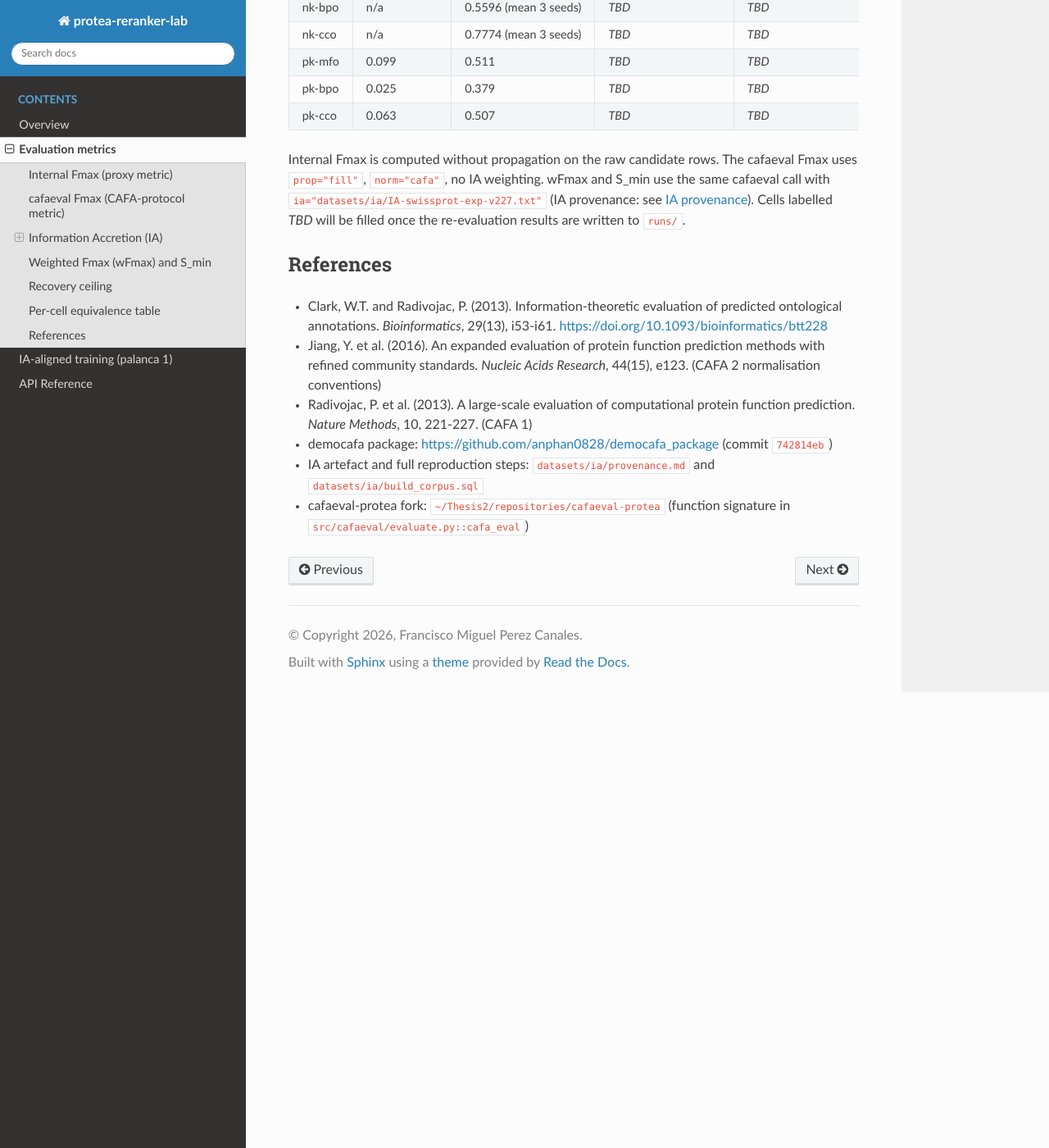
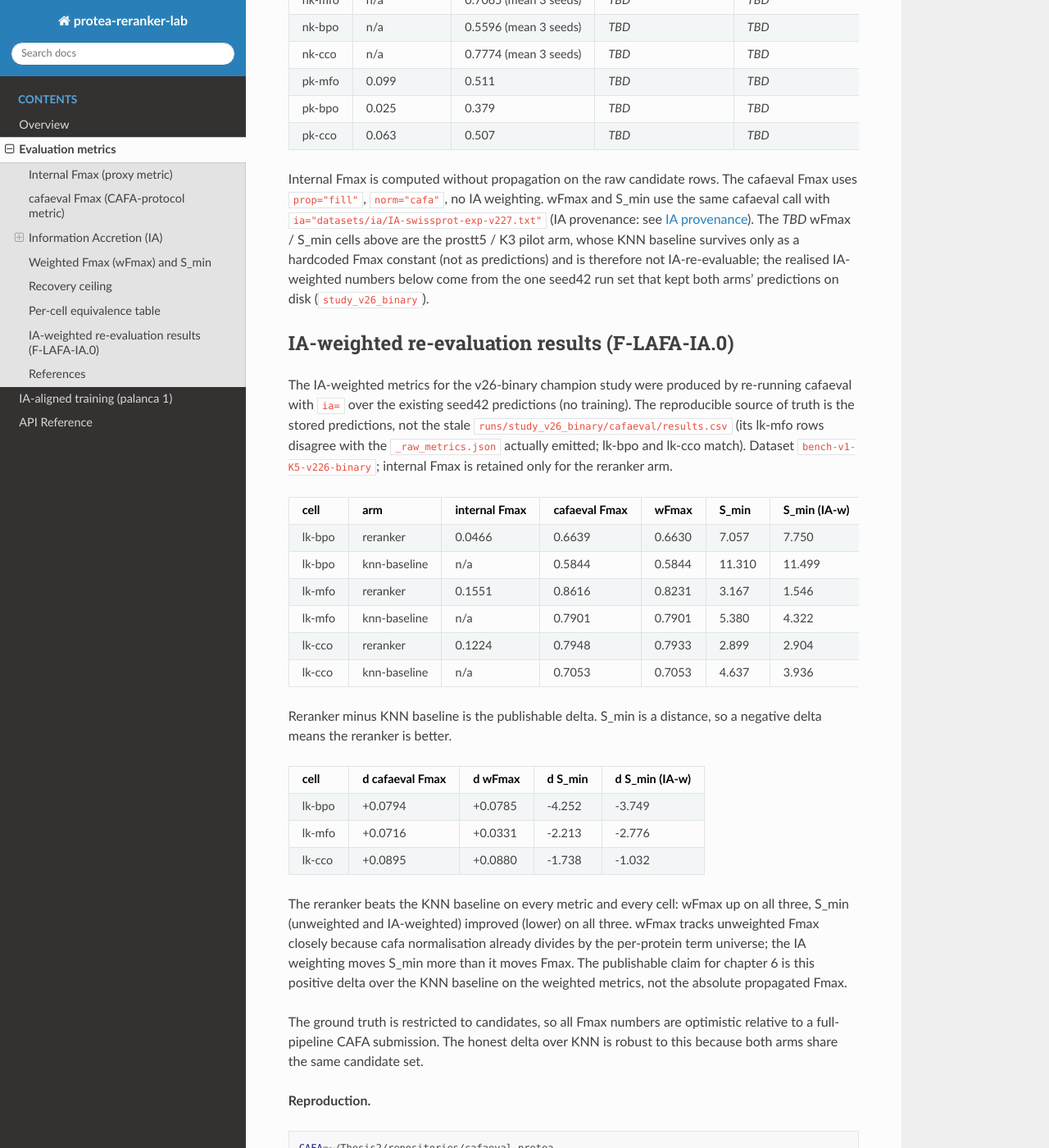
Before and after one commit to frapercan/protea-reranker-lab, a Sphinx documentation site: the page built from docs/source/metrics.rst, in a window 1280 px wide and 1400 px high, scrolled down 5831 px. Shown: the whole window at 82% size. Built offline with Sphinx 7.4.7 and the Read the Docs theme 3.1.0, drawn with Linux system fonts in a browser that asks for light colours; some of the changed text lies outside the part shown.

Commit message:
feat(lafa-ia): IA-weighted re-eval of existing seed42 runs (F-LAFA-IA.0)
Re-runs cafaeval with ia= over the existing v26-binary champion
predictions (study_v26_binary, bench-v1-K5-v226-binary) for both the
reranker and KNN baseline arms, recording the four reference numbers per
cell (internal Fmax / cafaeval Fmax / wFmax / S_min). No training, no
prediction regeneration.

The reranker beats the KNN baseline on every metric and every lk cell:
wFmax up on all three, S_min (unweighted and IA-weighted) improved on all
three. The publishable claim is this positive delta on the weighted
metrics, not the propagation-inflated unweighted Fmax.

Adds experiments/lafa_ia/reeval_ia_baseline.py (reproducible driver,
emits gitignored runs/lafa_ia artefacts) and docs/source/lafa_ia_metrics
.rst, the chapter-6 metrics reference explaining every metric and why
they differ. Documents two honesty caveats: the candidate-restricted gt
is optimistic, and the stale lk-mfo rows in study results.csv disagree
with the cafaeval output actually stored on disk.

```diff
--- a/docs/source/metrics.rst
+++ b/docs/source/metrics.rst
@@ -434,8 +434,129 @@ Internal Fmax is computed without propagation on the raw candidate rows.
 The cafaeval Fmax uses ``prop="fill"``, ``norm="cafa"``, no IA weighting.
 wFmax and S_min use the same cafaeval call with
 ``ia="datasets/ia/IA-swissprot-exp-v227.txt"`` (IA provenance: see
-:ref:`metrics-ia-provenance`). Cells labelled *TBD* will be filled once
-the re-evaluation results are written to ``runs/``.
+:ref:`metrics-ia-provenance`). The *TBD* wFmax / S_min cells above are the
+prostt5 / K3 pilot arm, whose KNN baseline survives only as a hardcoded
+Fmax constant (not as predictions) and is therefore not IA-re-evaluable;
+the realised IA-weighted numbers below come from the one seed42 run set
+that kept both arms' predictions on disk (``study_v26_binary``).
+
+.. _metrics-ia-reeval:
+
+IA-weighted re-evaluation results (F-LAFA-IA.0)
+-----------------------------------------------
+
+The IA-weighted metrics for the v26-binary champion study were produced
+by re-running cafaeval with ``ia=`` over the existing seed42 predictions
+(no training). The reproducible source of truth is the stored predictions,
+not the stale ``runs/study_v26_binary/cafaeval/results.csv`` (its lk-mfo
+rows disagree with the ``_raw_metrics.json`` actually emitted; lk-bpo and
+lk-cco match). Dataset ``bench-v1-K5-v226-binary``; internal Fmax is
+retained only for the reranker arm.
+
+.. list-table::
+   :header-rows: 1
+
+   * - cell
+     - arm
+     - internal Fmax
+     - cafaeval Fmax
+     - wFmax
+     - S_min
+     - S_min (IA-w)
+   * - lk-bpo
+     - reranker
+     - 0.0466
+     - 0.6639
+     - 0.6630
+     - 7.057
+     - 7.750
+   * - lk-bpo
+     - knn-baseline
+     - n/a
+     - 0.5844
+     - 0.5844
+     - 11.310
+     - 11.499
+   * - lk-mfo
+     - reranker
+     - 0.1551
+     - 0.8616
+     - 0.8231
+     - 3.167
+     - 1.546
+   * - lk-mfo
+     - knn-baseline
+     - n/a
+     - 0.7901
+     - 0.7901
+     - 5.380
+     - 4.322
+   * - lk-cco
+     - reranker
+     - 0.1224
+     - 0.7948
+     - 0.7933
+     - 2.899
+     - 2.904
+   * - lk-cco
+     - knn-baseline
+     - n/a
+     - 0.7053
+     - 0.7053
+     - 4.637
+     - 3.936
+
+Reranker minus KNN baseline is the publishable delta. S_min is a distance,
+so a negative delta means the reranker is better.
+
+.. list-table::
+   :header-rows: 1
+
+   * - cell
+     - d cafaeval Fmax
+     - d wFmax
+     - d S_min
+     - d S_min (IA-w)
+   * - lk-bpo
+     - +0.0794
+     - +0.0785
+     - -4.252
+     - -3.749
+   * - lk-mfo
+     - +0.0716
+     - +0.0331
+     - -2.213
+     - -2.776
+   * - lk-cco
+     - +0.0895
+     - +0.0880
+     - -1.738
+     - -1.032
+
+The reranker beats the KNN baseline on every metric and every cell: wFmax
+up on all three, S_min (unweighted and IA-weighted) improved (lower) on all
+three. wFmax tracks unweighted Fmax closely because cafa normalisation
+already divides by the per-protein term universe; the IA weighting moves
+S_min more than it moves Fmax. The publishable claim for chapter 6 is this
+positive delta over the KNN baseline on the weighted metrics, not the
+absolute propagated Fmax.
+
+The ground truth is restricted to candidates, so all Fmax numbers are
+optimistic relative to a full-pipeline CAFA submission. The honest delta
+over KNN is robust to this because both arms share the same candidate set.
+
+**Reproduction.**
+
+.. code-block:: bash
+
+   CAFA=~/Thesis2/repositories/cafaeval-protea
+   PYTHONPATH="$CAFA/src" .venv/bin/python \
+       experiments/lafa_ia/reeval_ia_baseline.py
+
+Outputs ``runs/lafa_ia/reeval_ia_baseline.json`` and
+``runs/lafa_ia/SUMMARY.md`` (gitignored artefacts). cafaeval is imported
+from the source tree because the original sweeps' PROTEA poetry venv no
+longer exists.
 
 .. _metrics-references:
 
```
Also changed, not shown: 2 other files.
